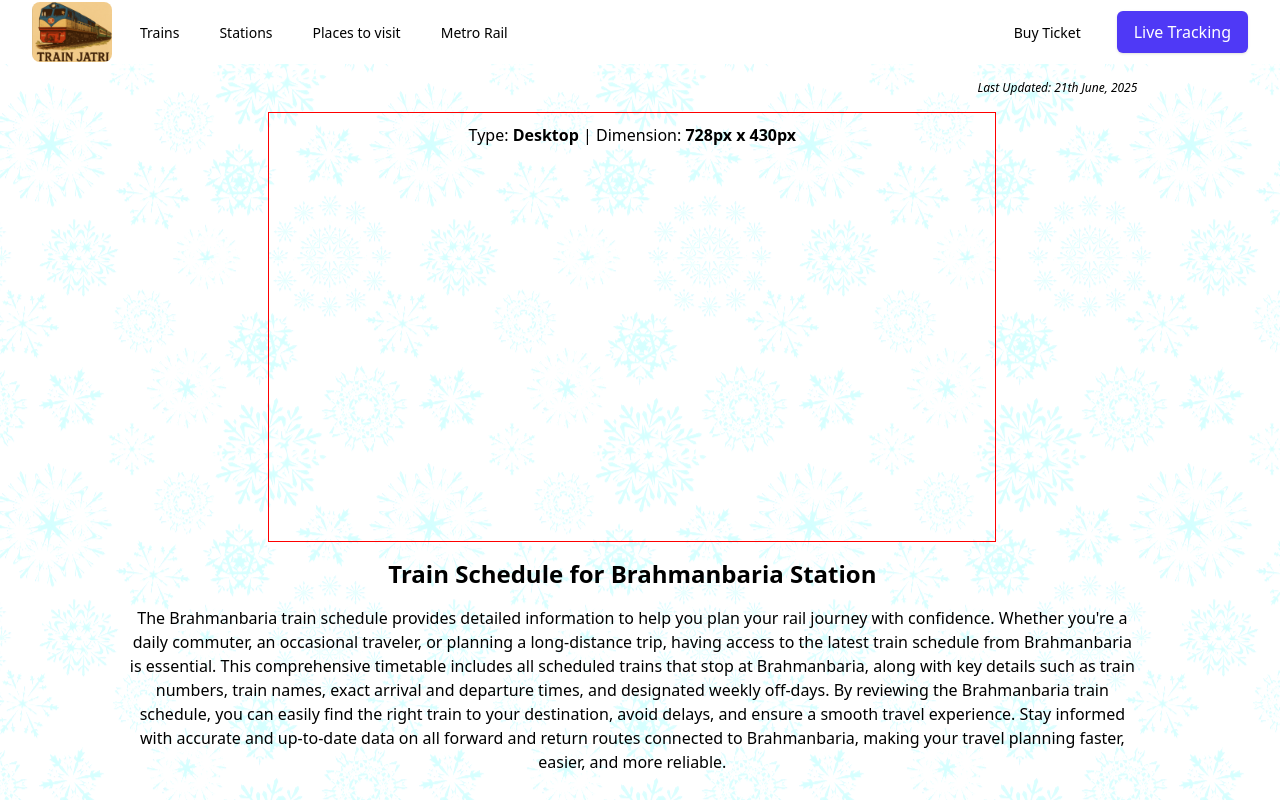
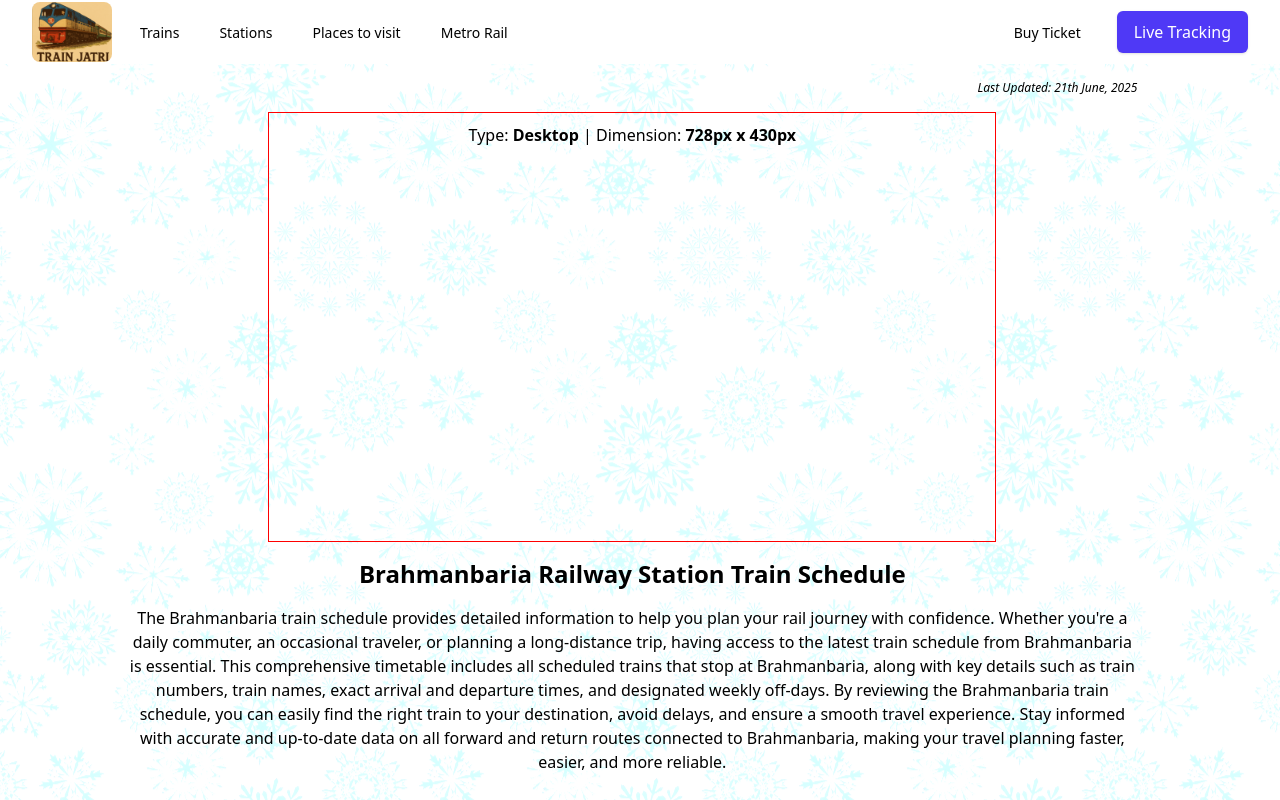
Before and after one commit to mdistiakahmed/train-jatri, a Next.js app: page /station/brahmanbaria in a window 1280 px wide. Shown: the top 800 px of the page. Built offline with nearby package versions, Linux system fonts and the light colour scheme.

Commit message:
Update for seo 1

```diff
--- a/app/station/[name]/page.tsx
+++ b/app/station/[name]/page.tsx
@@ -23,10 +23,10 @@ export const generateMetadata = async ({ params }: any) => {
   }
 
   return {
-    title: `${name.charAt(0).toUpperCase() + name.slice(1)} Station Train Schedule`,
+    title: `${name.charAt(0).toUpperCase() + name.slice(1)} Station Train Schedule in Bangladesh`,
     description: `Details of ${name} station train time schedule , weekly offday , source and destination arrival time.`,
     openGraph: {
-      title: `${name.charAt(0).toUpperCase() + name.slice(1)} Station Train Schedule`,
+      title: `${name.charAt(0).toUpperCase() + name.slice(1)} Station Train Schedule in Bangladesh`,
       description: `Details of ${name} station train time schedule , weekly offday , source and destination arrival time.`,
       url: `https://www.trainjatri.com/station/${name}`,
       siteName: "Train Jatri",
@@ -90,7 +90,7 @@ const StationPage = async ({ params }: any) => {
   return (
     <div className="text-center">
       <div className="p-4">
-        <h1 className="text-2xl font-bold mb-4">Train Schedule for {stationName} Station</h1>
+        <h1 className="text-2xl font-bold mb-4">{stationName} Railway Station Train Schedule</h1>
         <p className="mb-4">
             The {stationName} train schedule provides detailed information to help you plan your rail
             journey with confidence. Whether you&apos;re a daily commuter, an occasional traveler,
```
